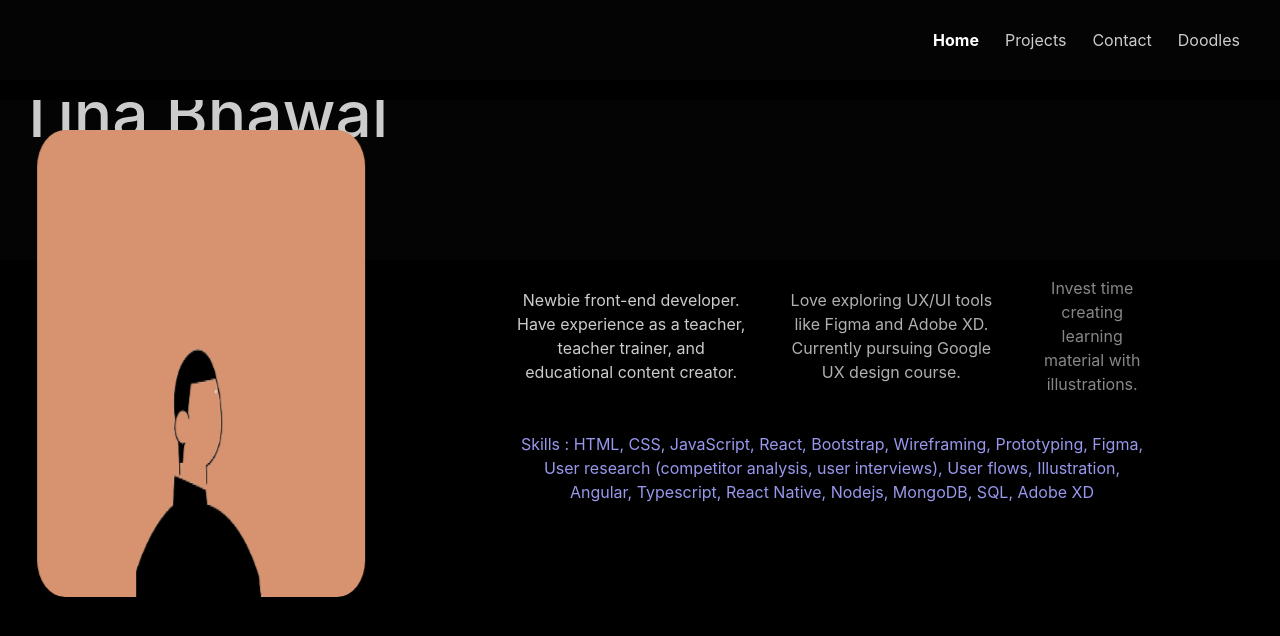
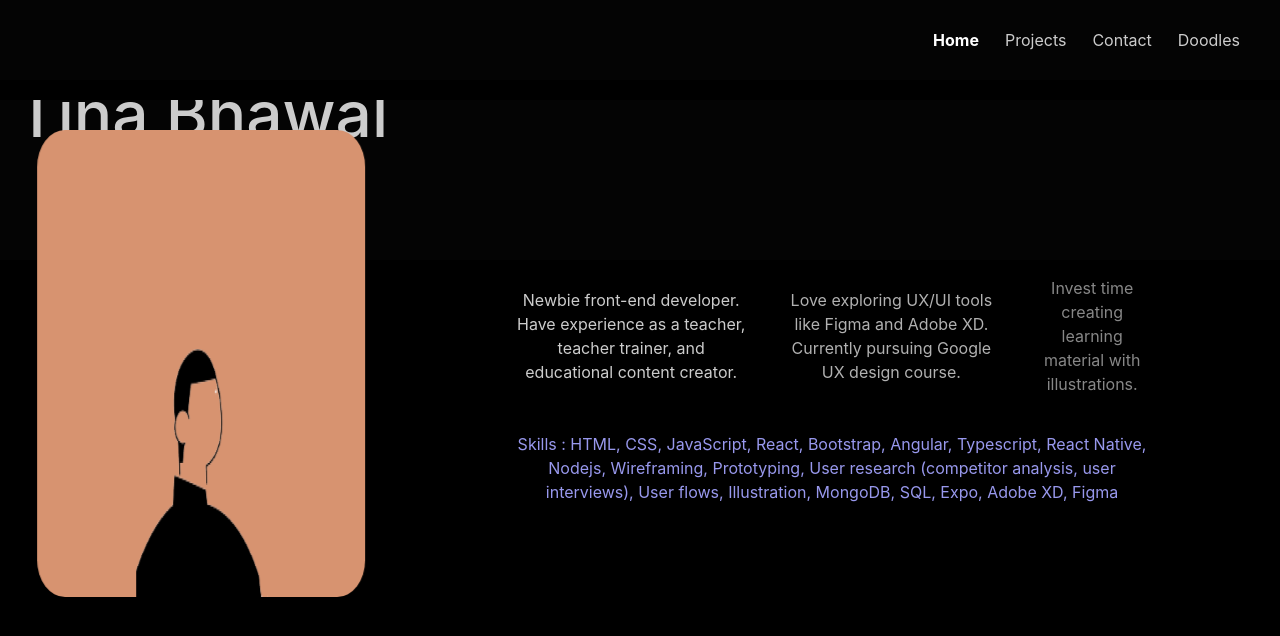
Before and after one commit to tinabhowal/portfolio, a React (Create React App) app: page / in a window 1280 px wide. Shown: the top 636 px of the page. Built offline with nearby package versions, Linux system fonts and the light colour scheme.

Commit message:
updated aboutme/skills

```diff
--- a/src/aboutMe.js
+++ b/src/aboutMe.js
@@ -249,7 +249,7 @@ function AboutMe() {
       skillsDiv.classList.add('introDiv', 'skillsDiv');
 
       const skillsP1 = document.createElement('p');
-      skillsP1.textContent = 'Skills :    HTML, CSS, JavaScript, React, Bootstrap, Wireframing, Prototyping, Figma, User research (competitor analysis, user interviews), User flows, Illustration, Angular, Typescript, React Native, Nodejs, MongoDB, SQL, Adobe XD';
+      skillsP1.textContent = 'Skills :    HTML, CSS, JavaScript, React, Bootstrap, Angular, Typescript, React Native, Nodejs, Wireframing, Prototyping, User research (competitor analysis, user interviews), User flows, Illustration, MongoDB, SQL, Expo, Adobe XD, Figma ';
       skillsDiv.appendChild(skillsP1);
 
       // const learningDiv = document.createElement('div');
```
